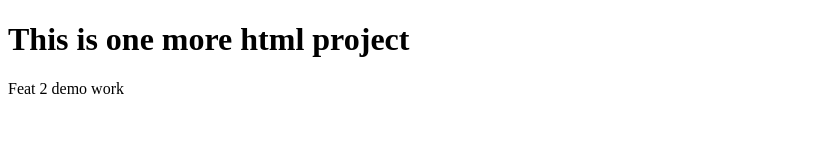
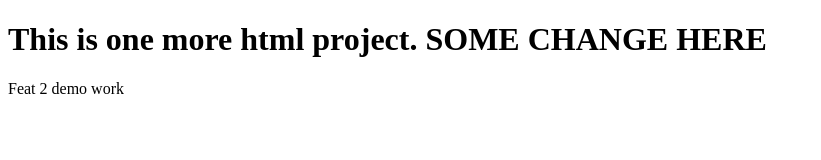
Before and after one commit to priyanshu0125/Another_one, a plain HTML site: page index.html in a window 1280 px wide. Shown: the whole page, without its empty margins (0-821 px from the left). Drawn offline with Linux system fonts and the light colour scheme.

Commit message:
add some changes in index html file

```diff
--- a/index.html
+++ b/index.html
@@ -6,7 +6,8 @@
     <title>Document</title>
 </head>
 <body>
-    <h1>This is one more html project</h1>
+    <h1>This is one more html project. SOME CHANGE HERE</h1>
     <p>Feat 2 demo work</p>
+
 </body>
 </html>
```
